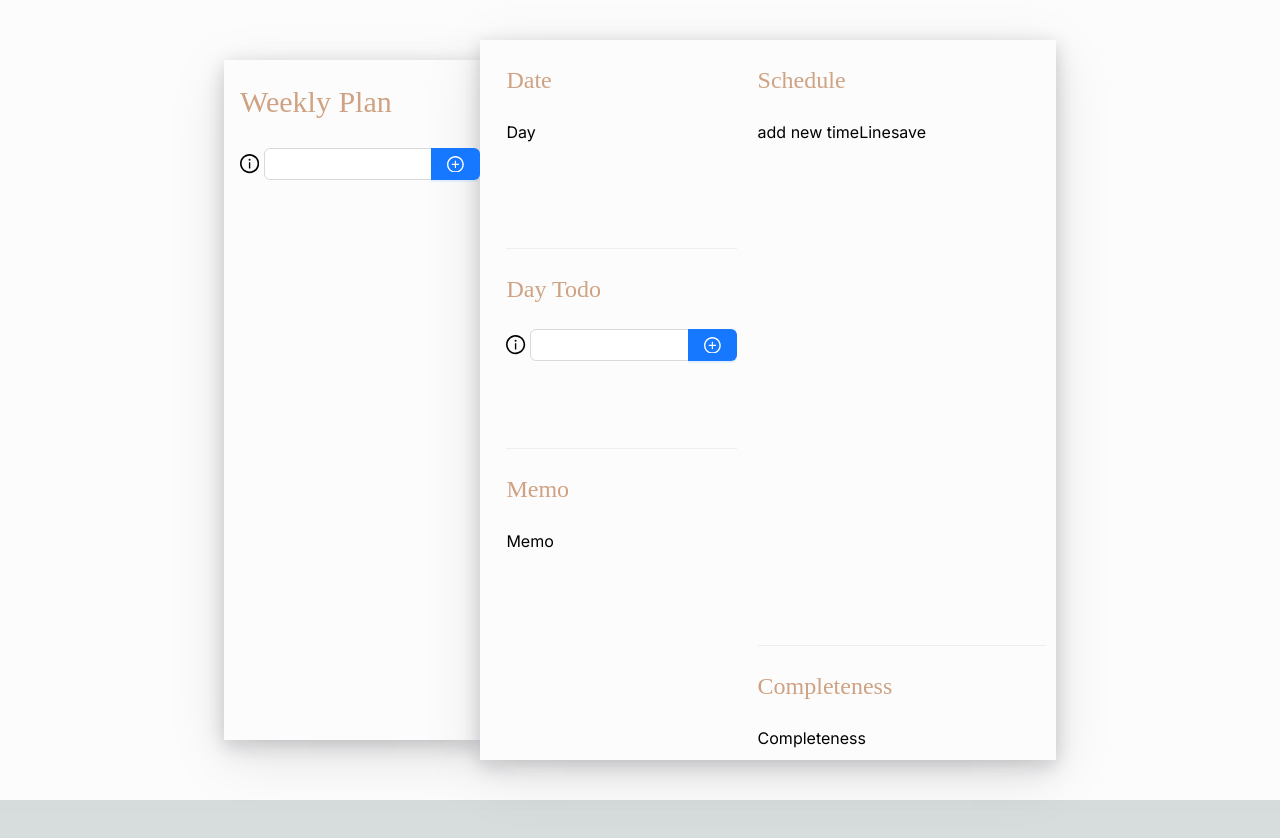
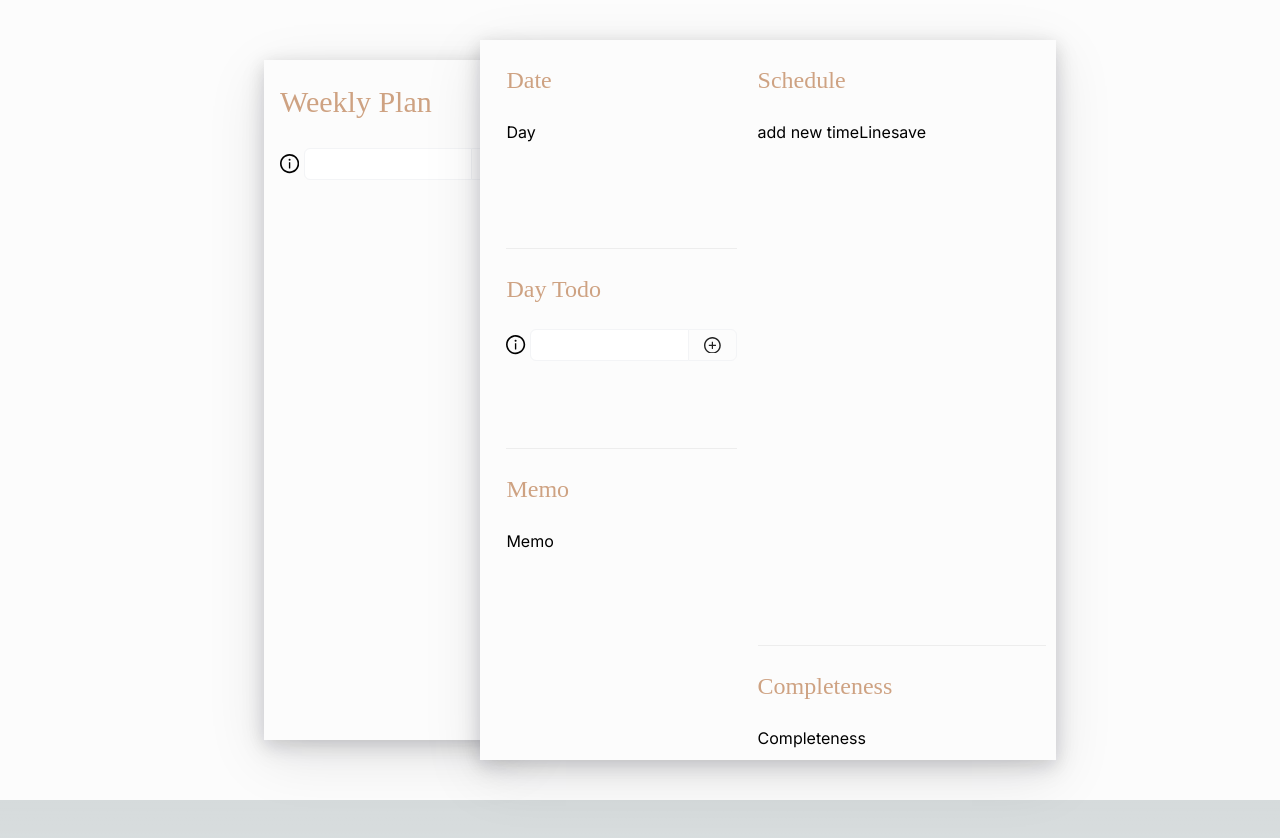
Before and after one commit to NTUST-Full-Stack-Laboratory-Team/dayflow, a Next.js app: page / in a window 1280 px wide. Shown: the top 838 px of the page. Built offline with nearby package versions, Linux system fonts and the light colour scheme; a web font is replaced by a local one.

Commit message:
Change todo button style

```diff
--- a/app/component/task.tsx
+++ b/app/component/task.tsx
@@ -122,7 +122,7 @@ export const Task: FC<TaskProps> = (props: TaskProps) => {
                                 textDecoration: props.isComplete ?
                                     'line-through' : 'none'
                             }} value={props.title} readOnly={!props.isEdit} />
-                            <Button className="flex items-center" type="primary" style={{ display: props.isEdit ? "" : "none" }} onClick={() => props.onFinish(props.index)}>{<FormOutlined />}</Button>
+                            <Button className="border-gray-100 flex items-center" type="text" style={{ display: props.isEdit ? "" : "none" }} onClick={() => props.onFinish(props.index)}>{<FormOutlined />}</Button>
                         </Space.Compact>
                     </form>
                 }
--- a/app/page.tsx
+++ b/app/page.tsx
@@ -6,13 +6,11 @@ import Schedule from './schedule'
 import { Divider } from "antd";
 import Image from "next/image";
 import DayFlowSVG from "../public/DayFlow.svg";
-import { SmileOutlined } from '@ant-design/icons'
-import { Timeline } from 'antd';
 
 export default function Home() {
   return (
     <div className='bg-[#FCFCFC] flex h-screen w-full flex-row items-center justify-center'>
-      <div className='bg-[#FCFCFC] shadow-[0px_4px_16px_rgba(17,17,26,0.1),_0px_8px_24px_rgba(17,17,26,0.1),_0px_16px_56px_rgba(17,17,26,0.1)] w-[20vw] h-[85vh]'>
+      <div className='relative left-10 z-0 hover:z-50 bg-[#FCFCFC] shadow-[0px_4px_16px_rgba(17,17,26,0.1),_0px_8px_24px_rgba(17,17,26,0.1),_0px_16px_56px_rgba(17,17,26,0.1)] w-[20vw] h-[85vh]'>
         <div className='flex flex-col items-start'>
           <span className='font-jacques-Francois ml-4 mt-6 text-[#CEA282] text-3xl w-full h-16'>Weekly Plan</span>
           <div className='ml-4'>
@@ -20,7 +18,7 @@ export default function Home() {
           </div>
         </div>
       </div>
-      <div className='bg-[#FCFCFC] shadow-[0px_4px_16px_rgba(17,17,26,0.1),_0px_8px_24px_rgba(17,17,26,0.1),_0px_16px_56px_rgba(17,17,26,0.1)] flex w-[45vw] h-[90vh] flex-row justify-around'>
+      <div className='z-10 bg-[#FCFCFC] shadow-[0px_4px_16px_rgba(17,17,26,0.1),_0px_8px_24px_rgba(17,17,26,0.1),_0px_16px_56px_rgba(17,17,26,0.1)] flex w-[45vw] h-[90vh] flex-row justify-around'>
         <div className='mt-6 flex h-screen w-2/5 flex-col items-start'>
           <div className='ml-4 w-full h-1/5'>
             <div className='font-jacques-Francois text-2xl text-[#CEA282] w-full h-14'>Date</div>
--- a/app/todo.tsx
+++ b/app/todo.tsx
@@ -15,8 +15,6 @@ export default function Todo() {
     const [editingTaskIndex, setEditingTaskIndex] =
         useState<number | null>(null);
     const [isDialogOpen, setIsDialogOpen] = useState(false);
-
-
 
     const openDialog = (): void => {
         setIsDialogOpen(true);
@@ -87,6 +85,8 @@ export default function Todo() {
 
     return (
         <DndProvider backend={HTML5Backend}>
+            <TodoDialog isOpen={isDialogOpen}
+                onClose={() => { setIsDialogOpen(false) }} />
             <div>
                 <div>
                     {tasks.map((task, index) => (
@@ -112,11 +112,11 @@ export default function Todo() {
                             &nbsp;
                             <form className="flex flex-row" action="javascript:;" onSubmit={() => addTask(tasks.length, tasks.length)}>
                                 <Space.Compact style={{ width: '100%' }}>
-                                    <Input className="background-color: transparent;"
+                                    <Input className="border-gray-100 background-color: transparent;"
                                         type="string"
                                         value={taskTitle}
                                         onChange={(e) => setTaskTitle(e.target.value)} />
-                                    <Button className="flex items-center" type="primary" value={taskTitle} onClick={() => addTask(tasks.length, tasks.length)}>
+                                    <Button className="border-gray-100  flex items-center " type="text" value={taskTitle} onClick={() => addTask(tasks.length, tasks.length)}>
                                         {<PlusCircleOutlined style={{ fontSize: '120%' }} />}
                                     </Button>
                                 </Space.Compact>
@@ -124,8 +124,6 @@ export default function Todo() {
                         </div>
                     )
                 }
-                <TodoDialog isOpen={isDialogOpen}
-                    onClose={() => { setIsDialogOpen(false) }} />
                 {/* <pre>{JSON.stringify(tasks, null, 2)}</pre> */}
             </div >
         </DndProvider >
```
